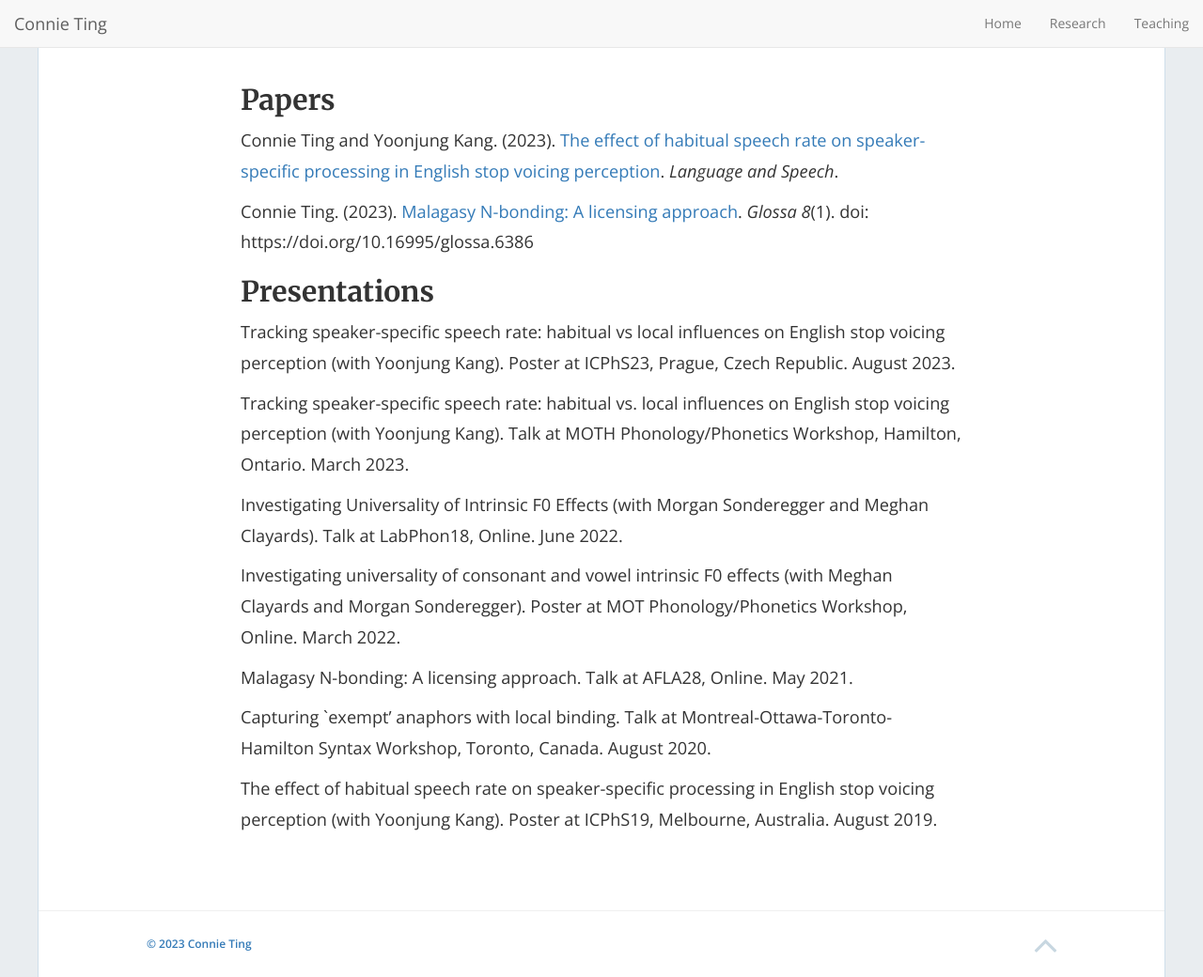
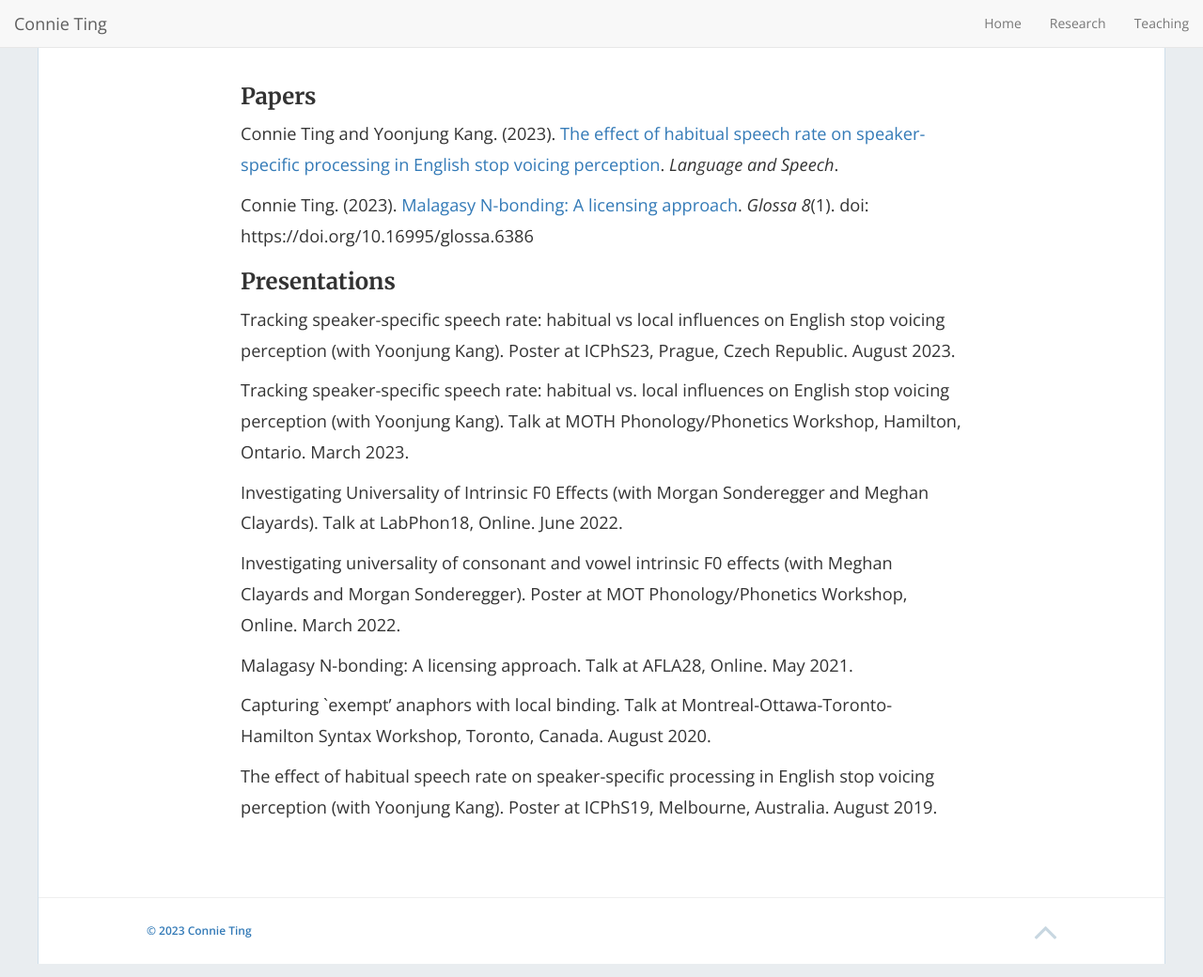
Before and after one commit to connieting/connieting.github.io, a Jekyll site: the page built from research.md, in a window 1280 px wide and 1040 px high. Shown: the whole window at 94% size. Built offline with Jekyll 4.4.1, drawn with Linux system fonts in a browser that asks for light colours; nearby versions of some CDN libraries.

```diff
--- a/research.md
+++ b/research.md
@@ -4,7 +4,7 @@ title: Research
 permalink: /research/
 ---
 
-## Papers
+### Papers
 
 Connie Ting and Yoonjung Kang. (2023). [The effect of habitual speech rate on speaker-specific processing in English stop voicing perception](https://journals.sagepub.com/doi/10.1177/00238309231188078). _Language and Speech_.
 
@@ -12,7 +12,7 @@ Connie Ting. (2023). [Malagasy N-bonding: A licensing approach](https://www.glos
 
 
 
-## Presentations
+### Presentations
 
 Tracking speaker-specific speech rate: habitual vs local influences on English stop voicing perception (with Yoonjung Kang). Poster at ICPhS23, Prague, Czech Republic. August 2023.
 
```
